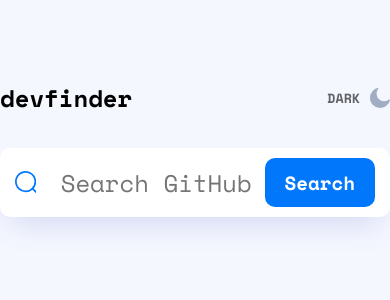
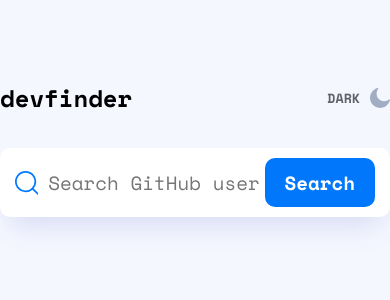
Before and after one commit to JEKO10/Github-user-search, a React (Create React App) app: page / in a window 390 px wide. Shown: the top 300 px of the page. Built offline with nearby package versions, Linux system fonts and the light colour scheme.

Commit message:
media query for 670px finished

```diff
--- a/src/index.css
+++ b/src/index.css
@@ -243,6 +243,36 @@
   }
 }
 
+@media screen and (max-width: 670px) {
+  nav,
+  .searchBar {
+    max-width: 500px;
+  }
+
+  .searchBar input {
+    font-size: 1.2rem;
+    width: 67%;
+    padding: 5px 5px 5px 10px; /* top right bottom left */
+  }
+
+  .user {
+    flex-direction: column;
+    justify-content: center;
+    align-items: center;
+    max-width: 530px;
+    padding: 35px;
+  }
+
+  .user > img {
+    height: 130px;
+    margin-bottom: 25px;
+  }
+
+  .user .reposInfo {
+    width: 100%;
+  }
+}
+
 @keyframes spinner {
   to {
     transform: rotate(360deg);
```
